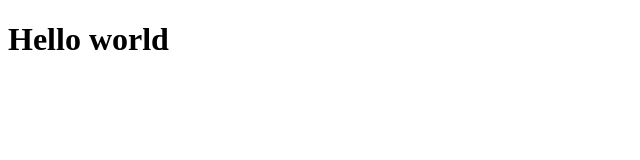
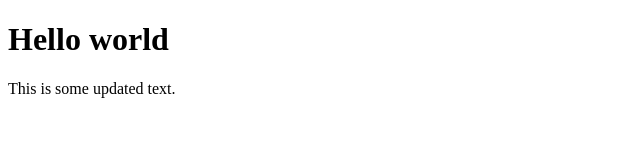
Before and after one commit to ColtenDuccini/html5-css3-class, a plain HTML site: page index.html in a window 1280 px wide. Shown: the whole page, without its empty margins (0-640 px from the left). Drawn offline with Linux system fonts and the light colour scheme.

Commit message:
Making update to index

```diff
--- a/index.html
+++ b/index.html
@@ -5,5 +5,6 @@
     </head>
     <body>
         <h1>Hello world</h1>
+        <p>This is some updated text.</p>
     </body>
 </html>
```
